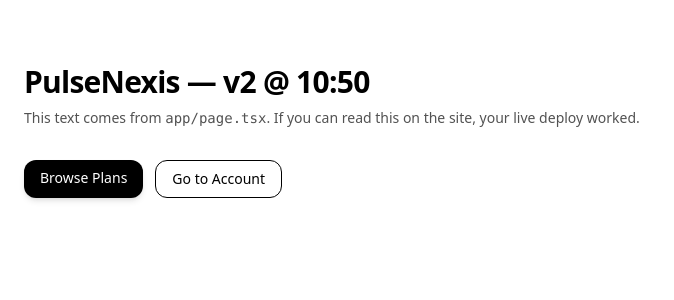
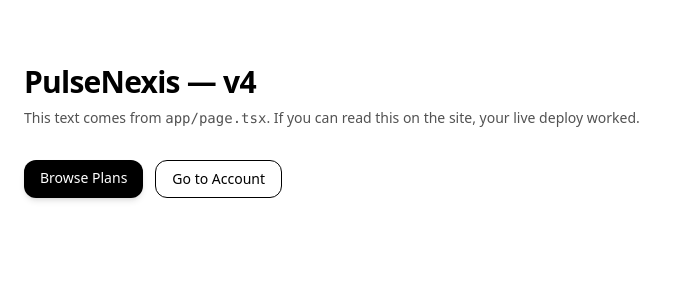
Before and after one commit to clbakerx/pulsenexis-web, a Next.js app: page / in a window 1280 px wide. Shown: the top 300 px of the page, without its empty margins (0-674 px from the left). Built offline with nearby package versions, Linux system fonts and the light colour scheme; no server answers.

Commit message:
Update page.tsx

```diff
--- a/app/page.tsx
+++ b/app/page.tsx
@@ -3,7 +3,7 @@
 export default function Page() {
   return (
     <main className="container mx-auto px-6 py-16">
-      <h1 className="text-3xl font-bold tracking-tight">PulseNexis — v2 @ 10:50</h1>
+      <h1 className="text-3xl font-bold tracking-tight">PulseNexis — v4</h1>
 
       <p className="mt-2 text-sm text-neutral-600 dark:text-neutral-400">
         This text comes from <code>app/page.tsx</code>. If you can read this on the site, your live deploy worked.
@@ -17,7 +17,7 @@
           Browse Plans
         </Link>
 
-        {/* If you have a real /account page, change href below to "/account" */}
+        {/* If you have a real /account page, change href to "/account" */}
         <Link
           href="/dashboard"
           className="rounded-xl border px-4 py-2 text-sm hover:bg-neutral-50 dark:hover:bg-neutral-900"
```
